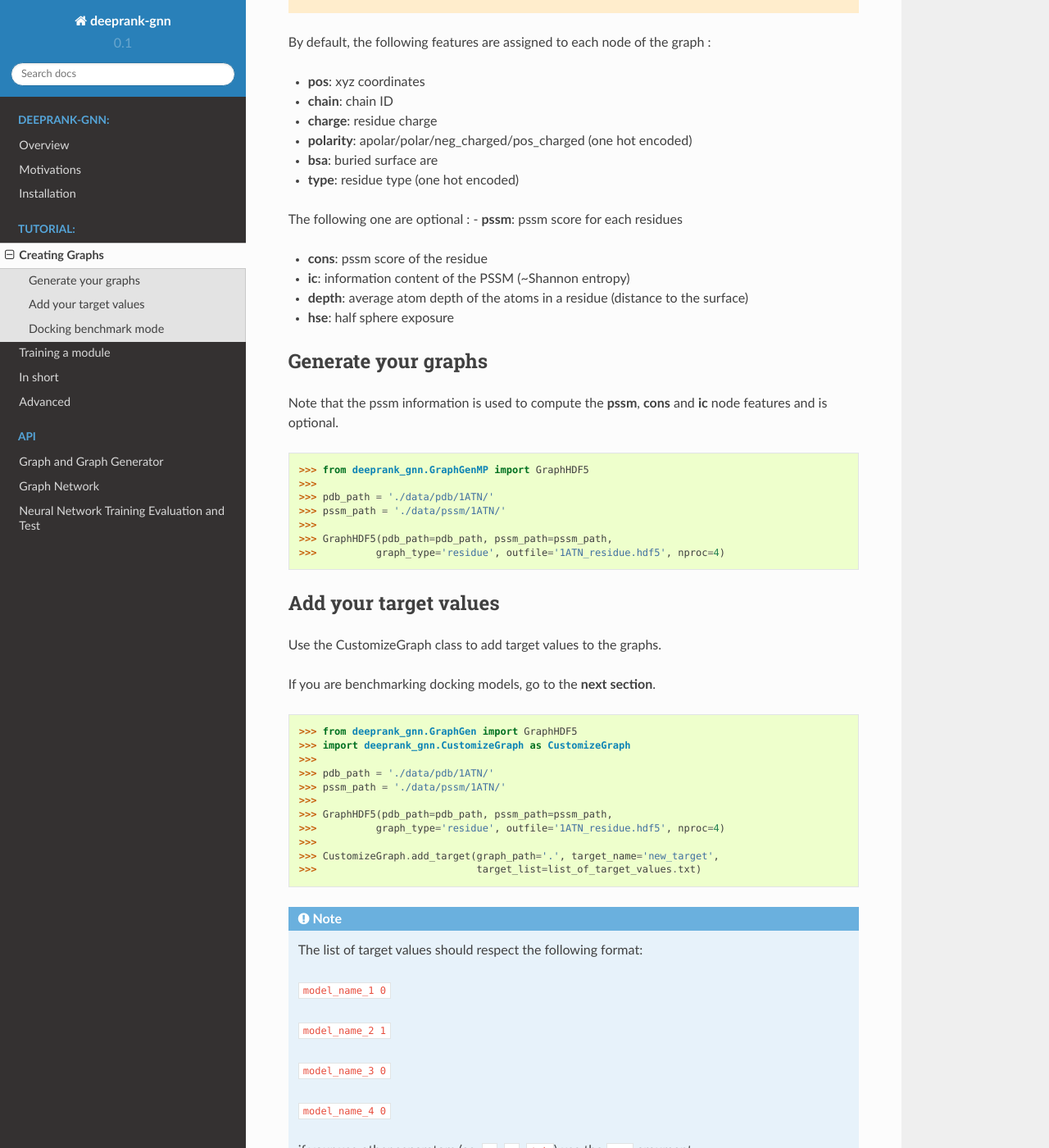
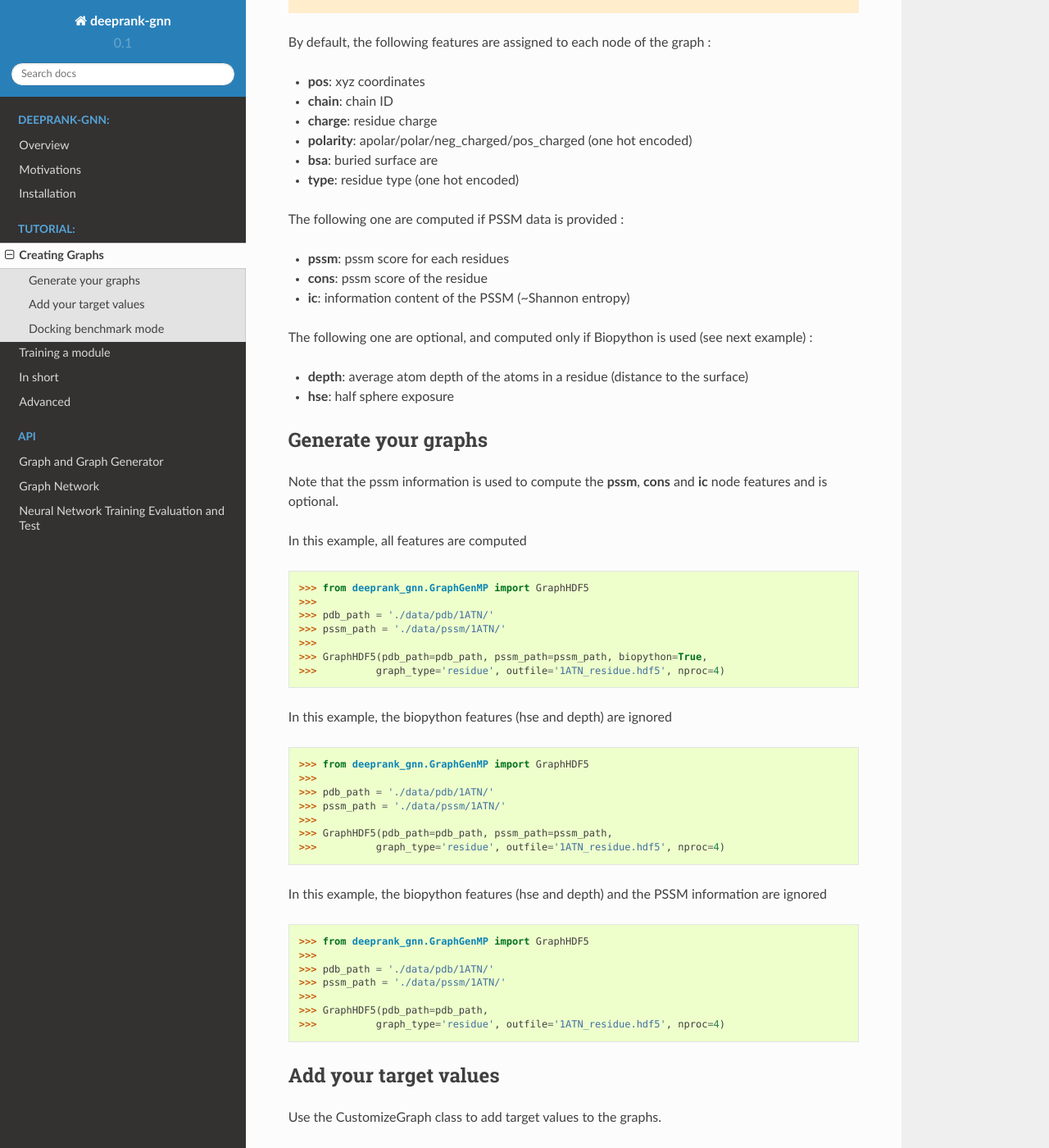
Before and after one commit to DeepRank/Deeprank-GNN, a Sphinx documentation site: the page built from docs/tutorial.generate_graph.rst, in a window 1280 px wide and 1400 px high, scrolled down 582 px. Shown: the whole window at 82% size. Built offline with Sphinx 7.4.7 and the Read the Docs theme 2.0.0, drawn with Linux system fonts in a browser that asks for light colours.

Commit message:
Update tutorial.generate_graph.rst

```diff
--- a/docs/tutorial.generate_graph.rst
+++ b/docs/tutorial.generate_graph.rst
@@ -33,12 +33,15 @@ By default, the following features are assigned to each node of the graph :
 
 - **type**: residue type (one hot encoded)
 
-The following one are optional :
+The following one are computed if PSSM data is provided :
+
 - **pssm**: pssm score for each residues
 
 - **cons**: pssm score of the residue
 
 - **ic**: information content of the PSSM (~Shannon entropy)
+
+The following one are optional, and computed only if Biopython is used (see next example) :
 
 - **depth**: average atom depth of the atoms in a residue (distance to the surface)
 
@@ -49,12 +52,34 @@ Generate your graphs
 
 Note that the pssm information is used to compute the **pssm**, **cons** and **ic** node features and is optional.
 
+In this example, all features are computed
+
+>>> from deeprank_gnn.GraphGenMP import GraphHDF5
+>>>
+>>> pdb_path = './data/pdb/1ATN/'
+>>> pssm_path = './data/pssm/1ATN/'
+>>>
+>>> GraphHDF5(pdb_path=pdb_path, pssm_path=pssm_path, biopython=True,
+>>>          graph_type='residue', outfile='1ATN_residue.hdf5', nproc=4)
+
+In this example, the biopython features (hse and depth) are ignored
+
 >>> from deeprank_gnn.GraphGenMP import GraphHDF5
 >>>
 >>> pdb_path = './data/pdb/1ATN/'
 >>> pssm_path = './data/pssm/1ATN/'
 >>>
 >>> GraphHDF5(pdb_path=pdb_path, pssm_path=pssm_path,
+>>>          graph_type='residue', outfile='1ATN_residue.hdf5', nproc=4)
+
+In this example, the biopython features (hse and depth) and the PSSM information are ignored
+
+>>> from deeprank_gnn.GraphGenMP import GraphHDF5
+>>>
+>>> pdb_path = './data/pdb/1ATN/'
+>>> pssm_path = './data/pssm/1ATN/'
+>>>
+>>> GraphHDF5(pdb_path=pdb_path,
 >>>          graph_type='residue', outfile='1ATN_residue.hdf5', nproc=4)
 
 Add your target values
```
